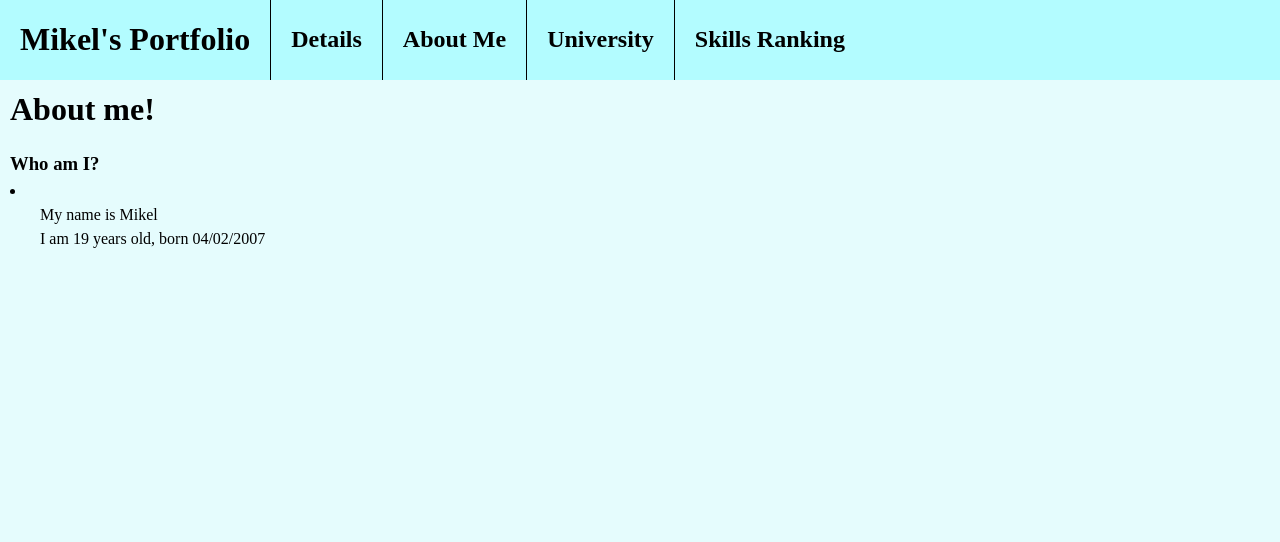
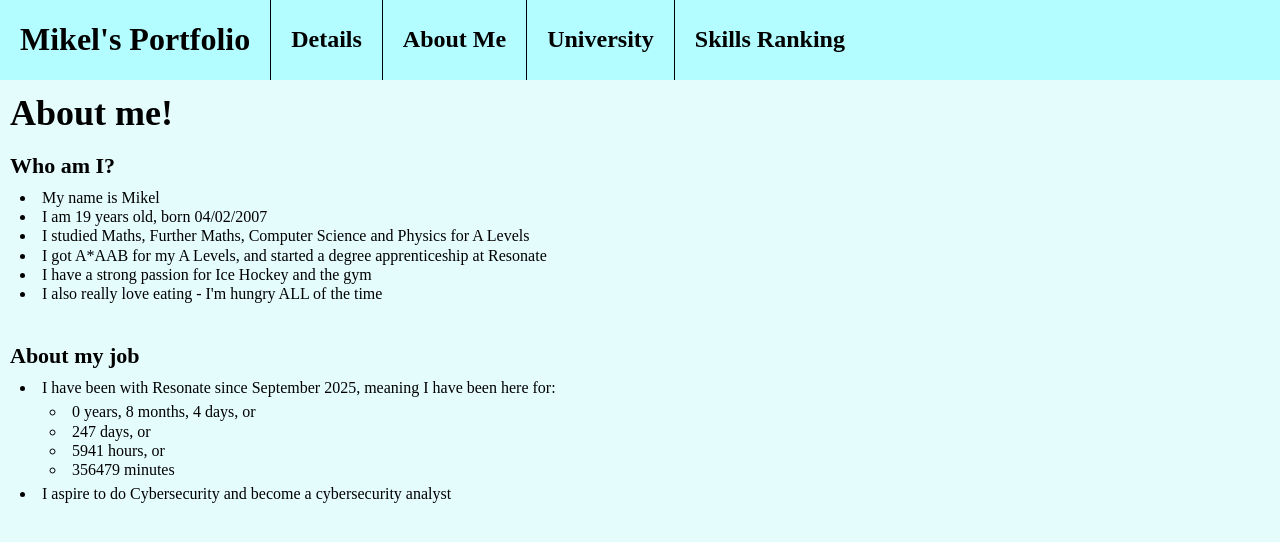
Before and after one commit to mgo738/dev-rotation-webapp, an Angular app in the folder dev-rotation-webapp/: page /about-me in a window 1280 px wide. Shown: the top 542 px of the page. Built offline with nearby package versions, Linux system fonts and the light colour scheme.

Commit message:
Populate pages with more information

```diff
--- a/dev-rotation-webapp/src/app/about-me/about-me.component.html
+++ b/dev-rotation-webapp/src/app/about-me/about-me.component.html
@@ -1,6 +1,27 @@
 <h1>About me!</h1>
-<h3>Who am I?</h3>
-<li>
-  <ul>My name is Mikel</ul>
-  <ul>I am {{ age }} years old, born 04/02/2007</ul>
-</li>
+
+<div class="whoAmI">
+  <h3>Who am I?</h3>
+  <ul>
+    <li>My name is Mikel</li>
+    <li>I am {{ age }} years old, born 04/02/2007</li>
+    <li>I studied Maths, Further Maths, Computer Science and Physics for A Levels</li>
+    <li>I got A*AAB for my A Levels, and started a degree apprenticeship at Resonate</li>
+    <li>I have a strong passion for Ice Hockey and the gym</li>
+    <li>I also really love eating - I'm hungry ALL of the time</li>
+  </ul>
+</div>
+
+<div class="job">
+  <h3>About my job</h3>
+  <ul>
+    <li>I have been with Resonate since September 2025, meaning I have been here for:</li>
+    <div class="timeAtResonate">
+      <li>{{ yearsAtResonate }} years, {{ monthsAtResonate }} months, {{ daysAtResonate }} days, or</li>
+      <li>{{ totalDaysAtResonate }} days, or</li>
+      <li>{{ totalHoursAtResonate }} hours, or</li>
+      <li>{{ totalMinutesAtResonate }} minutes</li>
+    </div>
+    <li>I aspire to do Cybersecurity and become a cybersecurity analyst</li>
+  </ul>
+</div>
--- a/dev-rotation-webapp/src/app/about-me/about-me.component.scss
+++ b/dev-rotation-webapp/src/app/about-me/about-me.component.scss
@@ -5,8 +5,30 @@
 
 h1{
   padding-bottom: 20px;
+  font-size: 36px;
+}
+
+li{
+  text-indent: -20px;
+  line-height: 1.2;
 }
 
 ul{
-  text-indent: 0;
+  list-style-position: inside;
 }
+
+h3{
+  line-height: 0;
+  font-size: 22px;
+}
+
+.whoAmI{
+  padding-bottom: 15px;
+}
+
+.timeAtResonate{
+  padding-left: 30px;
+  padding-top: 5px;
+  padding-bottom: 5px;
+  list-style-type: circle;
+}
--- a/dev-rotation-webapp/src/app/about-me/about-me.component.ts
+++ b/dev-rotation-webapp/src/app/about-me/about-me.component.ts
@@ -8,4 +8,16 @@ import { Component } from '@angular/core';
 })
 export class AboutMeComponent {
   age = 19;
+  today = new Date();
+  startDate = new Date("2025-09-15T00:00:00.000Z")
+
+  atResonate = new Date(this.today.getTime() - this.startDate.getTime())
+
+  totalDaysAtResonate = Math.floor((this.today.getTime() - this.startDate.getTime()) / (8.64*10**7))
+  totalHoursAtResonate = Math.floor((this.today.getTime() - this.startDate.getTime()) / (3.6*10**6))
+  totalMinutesAtResonate = Math.floor((this.today.getTime() - this.startDate.getTime()) / (60000))
+
+  daysAtResonate = this.atResonate.getDate() - 1
+  monthsAtResonate = this.atResonate.getMonth()
+  yearsAtResonate = this.atResonate.getFullYear() - 1970;
 }
--- a/dev-rotation-webapp/src/app/details-page/details-page.component.html
+++ b/dev-rotation-webapp/src/app/details-page/details-page.component.html
@@ -1,3 +1,4 @@
 <h1>Details about my portfolio</h1>
 <h3>What is it?</h3>
 <p>This portfolio was made for me to demonstrate my skills in HTML, CSS, Typescript, and Angular as a whole.</p>
+<p>It contains a section where I speak about myself, another for university, and one for me to rank my skills</p>
--- a/dev-rotation-webapp/src/app/skills-rating/skills-rating.component.html
+++ b/dev-rotation-webapp/src/app/skills-rating/skills-rating.component.html
@@ -1 +1,14 @@
-<p>skills-rating works!</p>
+<h1>Skills Ranking</h1>
+<p>I will be ranking my skills on various technologies from 0-10</p>
+<ul>
+  <li>HTML: 9/10</li>
+  <li>CSS: 6/10</li>
+  <li>JavaScript: 8/10</li>
+  <li>TypeScript: 8/10</li>
+  <li>Angular: 8/10</li>
+  <li>Java: 1/10</li>
+  <li>Spring Boot: 0/10</li>
+  <li>AWS: 7/10</li>
+  <li>SQL: 8/10</li>
+  <li>Python: 9/10</li>
+</ul>
--- a/dev-rotation-webapp/src/app/skills-rating/skills-rating.component.scss
+++ b/dev-rotation-webapp/src/app/skills-rating/skills-rating.component.scss
@@ -1,8 +1,24 @@
 *{
   line-height: 0.5;
-  text-indent: 10px;
+  text-align: center;
 }
 
 h1{
-  padding-bottom: 20px;
+  padding-bottom: 10px;
+  padding-top: 10px;
+  font-size: 40px;
 }
+
+p{
+  font-size: 22px;
+}
+
+li{
+  line-height: 1.7;
+  font-size: 18px;
+}
+
+ul{
+  list-style-position: inside;
+  padding: 0;
+}
```
